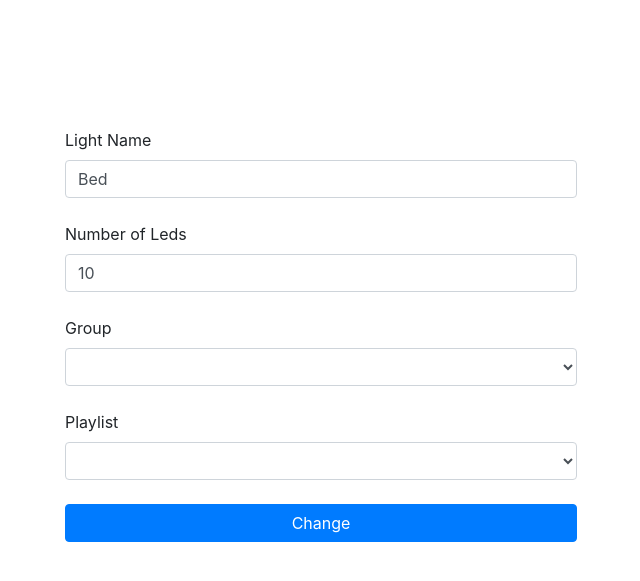
After one commit to BlackWolf4k/Led_v4, a PHP site: page /home/light/settings.php?light_id=3 in a window 1280 px wide. The commit adds this page. Shown: the top 581 px of the page, without its empty margins (319-959 px from the left). Run offline with PHP 8.4, Linux system fonts and the light colour scheme; a user stored in the database is signed in; data comes from the database, SQL or seed files in the repository; lists and menus that the app fills with data are empty; some libraries are stand-ins or nearby versions.

Commit message:
Started the development of lgiht-board editing pages, improved the home page

```diff
--- /dev/null
+++ b/Web_Server/home/light/script/ajax_script.js
@@ -0,0 +1,27 @@
+function change_sub_playlists( selected_group )
+{
+	var xmlhttp = new XMLHttpRequest();
+
+	xmlhttp.onreadystatechange = function()
+	{
+		// Split the results
+		var sub_playlist_list = this.responseText.split( "\n" );
+
+		if ( this.readyState == 4 && this.status == 200 )
+		{
+			// Write all the subplaylist
+			for ( var i = 0; i < sub_playlist_list.length; i++ )
+			{
+				var sub_playlist = sub_playlist_list[i].split( ";" );
+
+				// Check that there is something
+				if ( sub_playlist[0] != "" )
+					document.getElementById( "playlist" ).innerHTML += "<option value=" + sub_playlist[0] + ">" + sub_playlist[1] + "</option>";
+			}
+		}
+	};
+
+	// Send the request
+	xmlhttp.open("GET","get_sub_playlist.php?group_id=" + selected_group, true );
+	xmlhttp.send();
+}
--- /dev/null
+++ b/Web_Server/home/light/settings.php
@@ -0,0 +1,93 @@
+<?php
+	session_save_path( "/var/www/sessions" ); // remove this in other servers
+	session_start();
+
+	// Check that the needed variables are setted
+	if ( !isset( $_SESSION[ "user_id" ] ) ) // Check if signed in
+	{
+		// Go to sign in page
+		header( "Location: /sign/signin.php" );
+		die();
+	}
+	else if ( !isset( $_GET[ "light_id" ] ) ) // Check if a board was selected
+	{
+		// Go to the home page
+		header( "Location: /home/home.php" );
+		die();
+	}
+	else // Everything is setted
+	{
+		// Connect to the database
+		include "../../connection/sleds_connect.php";
+
+		// SubPlaylists
+		/*$statement = $sleds_database -> prepare( "" );
+		$statement -> bind_param();
+		$statement -> execute();
+		$sub_playlist_result = $statement -> get_result();*/
+
+		// Get light and board informations
+		$statement = $sleds_database -> prepare( "SELECT * FROM light RIGHT JOIN board ON light.id_board=board.id WHERE light.id=?" );
+		$statement -> bind_param( "i", $_GET[ "light_id" ] );
+		$statement -> execute();
+		$light_result = $statement -> get_result();
+
+		// Check the resoults
+		if ( mysqli_num_rows( $light_result ) != 1 )
+		{
+			// Something is wrong with the light id
+			header( "Location: /home/home.php" );
+			die();
+		}
+
+		$light_result = $light_result -> fetch_assoc();
+?>
+<!DOCTYPE html>
+<html>
+	<head>
+		<link rel="stylesheet" href="https://cdn.jsdelivr.net/npm/bootstrap@4.3.1/dist/css/bootstrap.min.css" integrity="sha384-ggOyR0iXCbMQv3Xipma34MD+dH/1fQ784/j6cY/iJTQUOhcWr7x9JvoRxT2MZw1T" crossorigin="anonymous">
+		<link rel = "stylesheet" href = "./style/style.css" >
+		<script src = "./script/ajax_script.js"></script>
+	</head>
+	<body>
+		<div class = "settings" >
+			<form method = "post" action = "./change_settings.php" >
+				<div class="form-outline mb-4">
+					<label class="form-label" for="name">Light Name</label>
+					<input type="text" id="name" class="form-control" value = "<?php echo $light_result[ "name" ]; ?>" />
+				</div>
+				<div class="form-outline mb-4">
+					<label class="form-label" for="board_id">Number of Leds</label>
+					<input type="number" id="board_id" class="form-control" value = "<?php echo $light_result[ "leds_number" ]; ?>" />
+				</div>
+				<div class="form-outline mb-4">
+					<label class="form-label" for="group">Group</label>
+					<select type="number" id="group" class="form-control" value = "Group" onchange = "change_sub_playlists( this.value )">
+					<option disabled selected value></option>
+					<?php
+					// Get all the groups
+					$statement = $sleds_database -> prepare( "SELECT * FROM cluster RIGHT JOIN relation_user_cluster ON relation_user_cluster.id_cluster=cluster.id WHERE relation_user_cluster.id_user=?" );
+					$statement -> bind_param( "i", $_SESSION[ "user_id" ] );
+					$statement -> execute();
+					$group_result = $statement -> get_result();
+
+					while ( $group = $group_result -> fetch_assoc() )
+						echo '
+						<option value="' . $group[ "id" ]. '">' . $group[ "name" ] . '</option>
+						';
+					?>
+					</select>
+				</div>
+				<div class="form-outline mb-4">
+					<label class="form-label" for="playlist">Playlist</label>
+					<select type="number" id="playlist" class="form-control" value = "<?php?>">
+					</select>
+				</div>
+				<button type="submit" class="btn btn-primary btn-block mb-4">Change</button>
+			</form>
+		</div>
+	</body>
+</html>
+<?php
+	}
+?>
--- /dev/null
+++ b/Web_Server/home/light/style/style.css
@@ -0,0 +1,6 @@
+.settings
+{
+	margin-top: 10%;
+	margin-left: 30%;
+	margin-right: 30%;
+}
--- a/Web_Server/home/style/style.css
+++ b/Web_Server/home/style/style.css
@@ -0,0 +1,4 @@
+.lights_table
+{
+	margin: 5%;
+}
```
Also changed, not shown: Web_Server/home/home.php (+8 -3 lines), Web_Server/home/light/get_sub_playlist.php (added, +38 -0 lines), Web_Server/home/light/change_settings.php (added).
